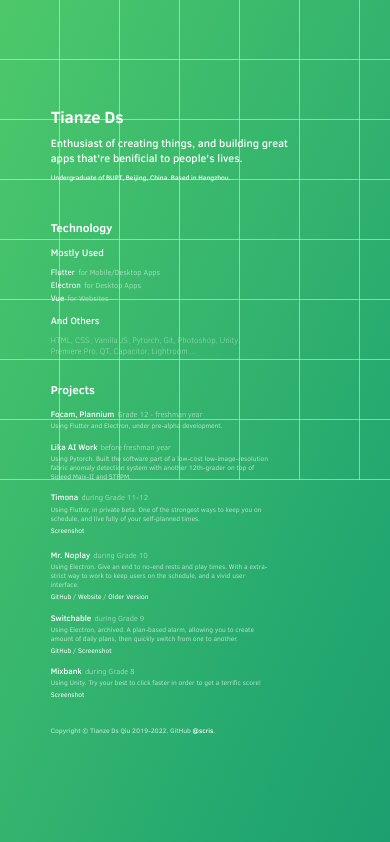
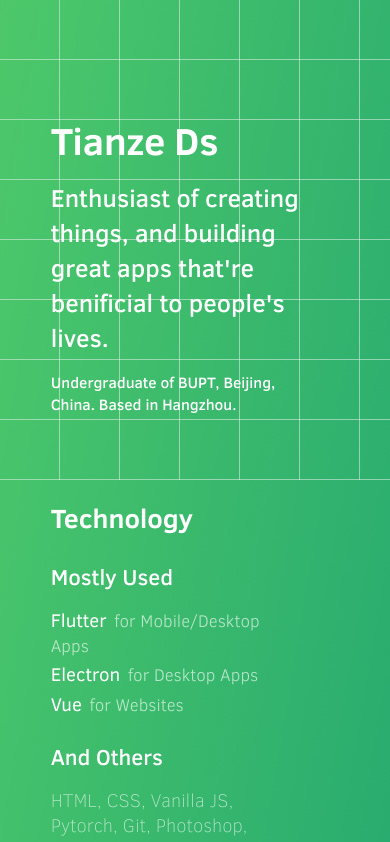
Before and after one commit to scris/tianzeds, a Vue app: page / in a window 390 px wide. Shown: the top 842 px of the page. Built offline with nearby package versions, Linux system fonts and the light colour scheme.

Commit message:
fix for mobile devices

```diff
--- a/src/App.vue
+++ b/src/App.vue
@@ -329,6 +329,11 @@ a:active {
   }
 }
 
+@media (max-width: 420px) {
+  .container {
+    font-size: $base * 2.3;
+  }
+}
 
 @media (min-width: 420px) {
   .container {
```
